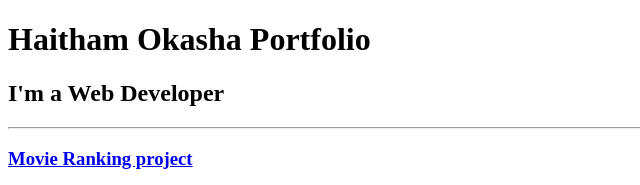
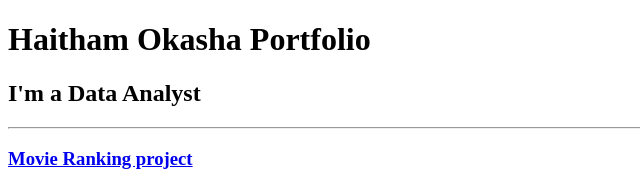
Before and after one commit to haithamokasha10/html-portfolio, a plain HTML site: page index.html in a window 1280 px wide. Shown: the top 185 px of the page, 0-640 px from the left. Drawn offline with Linux system fonts and the light colour scheme.

Commit message:
Change title from Web Developer to Data Analyst

```diff
--- a/index.html
+++ b/index.html
@@ -22,7 +22,7 @@ https://developer.mozilla.org/en-US/docs/Web/HTML/Element/img#attr-height -->
 
     <body>
         <h1>Haitham Okasha Portfolio</h1>
-        <h2>I'm a Web Developer</h2>
+        <h2>I'm a Data Analyst</h2>
         <hr/>
         <h3><a href="./public/movie-ranking.html">Movie Ranking project</a></h3>
         <img src="./assets/images/top3-movies.jpeg" alt ="photo showing the top 3 movies According to haitham">
```
